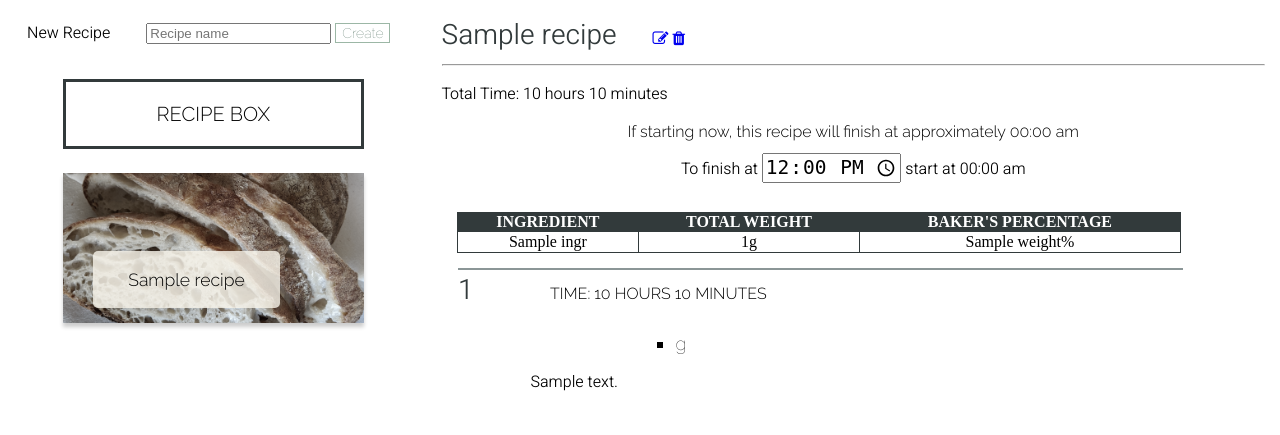
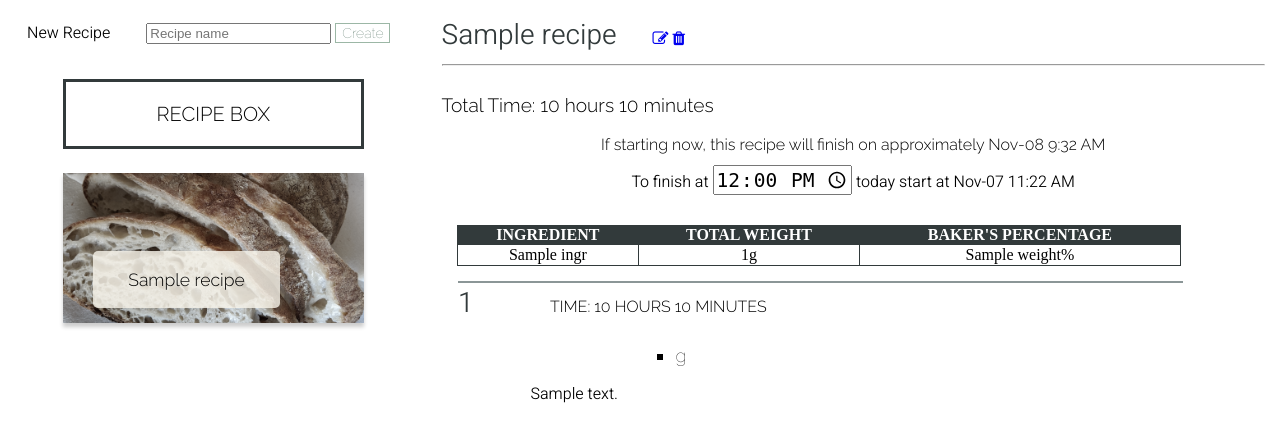
Before and after one commit to kailin-lu/BreadLog, a Flask app: template breadlog/templates/recipes.html in a window 1280 px wide. Shown: the part 60-495 px from the top of the page. Run offline with Flask 2, Linux system fonts and the light colour scheme; tables that the repository leaves empty hold one stand-in row (values such as "Sample post"); the template is opened without the code that fills it: values that come from a table or form of the project are taken from there, most other values are stand-ins (such as "Sample title", 1, 10 or a date in 2020); some libraries are stand-ins or nearby versions.

Commit message:
add some time

```diff
--- a/breadlog/static/js/display_recipe.js
+++ b/breadlog/static/js/display_recipe.js
@@ -2,6 +2,9 @@
 
 // Check that DOM has loaded and add onclick event for recipe names
 document.addEventListener('DOMContentLoaded', () => {
+    // Calculate finish time from now
+    finishTime();
+
     var buttons = document.querySelectorAll('.box-recipe');
     for (var i = 0; i < buttons.length; i++) {
         buttons[i].onclick = function() {
@@ -9,6 +12,11 @@ document.addEventListener('DOMContentLoaded', () => {
             displayRecipe(url);
         };
     }
+
+    // Calculate start time from user input
+    let inputTimeEl = document.querySelector('#input-time');
+    startTime.call(inputTimeEl);
+    inputTimeEl.addEventListener('change', startTime);
 });
 
 function displayRecipe(url) {
@@ -21,7 +29,13 @@ function displayRecipe(url) {
             let total_minutes = parseInt(resdata['total_minutes']);
             let hours = parseInt(total_minutes / 60);
             let minutes = total_minutes % 60;
-            document.querySelector('#total-time').innerText = `Total Time: ${hours} hours ${minutes} minutes`;
+            document.querySelector('#hours').innerText = `${hours}`;
+            document.querySelector('#minutes').innerText = `${minutes}`;
+
+            // Recalculate start and finish times
+            let inputTimeEl = document.querySelector('#input-time');
+            startTime.call(inputTimeEl);
+            finishTime();
 
             // Replace ingredients table
             let ingredientTable = document.getElementById('ingredients-total-edit');
@@ -65,6 +79,25 @@ function displayRecipe(url) {
     });
 }
 
+function finishTime() {
+    let hours = parseInt(document.querySelector('#hours').innerText);
+    let minutes = parseInt(document.querySelector('#minutes').innerText);
+    let now = dayjs();
+    let finish = now.add(hours, 'hours')
+    finish = finish.add(minutes, 'minutes');
+    document.querySelector('#calculated-finish').innerText = `If starting now, this recipe will finish on approximately ${finish.format('MMM-DD h:mm A')}`
+}
+
+
+function startTime() {
+    let val = this.value.split(':');
+    let hours = parseInt(val[0]);
+    let minutes = parseInt(val[1]);
+    let start = dayjs().subtract(hours, 'hours');
+    start = start.subtract(minutes, 'minutes');
+    document.querySelector('#calculated-start').innerText = `today start at ${start.format('MMM-DD h:mm A')}`;
+}
+
 function buildStep(step, stepsDiv) {
     const template = `<div class="display-step" id="display-step-${step['id']}">
                     <h1 class="display-stepnum">${step['step_number']}</h1>
@@ -88,7 +121,6 @@ function addIngredients(step) {
             listEl.append(listItem);
         }
     })
-
 }
 
 // Aggregates ingredients
@@ -114,6 +146,7 @@ function collectIngredients(steps) {
         }
     }
     for (key in ingredients) {
+        ingredients[key] = Number(ingredients[key]).toFixed(1);
         percents[key] = Number(ingredients[key]*100 / flourWeight).toFixed(1);
     }
     return [ingredients, percents];
--- a/breadlog/static/main.css
+++ b/breadlog/static/main.css
@@ -645,14 +645,22 @@ button.step-action:hover {
     text-align: center;
 }
 
-.time-calculator {
+.inline {
     display: inline-block;
+}
+
+.total-time {
+    margin: 0;
+    padding: 0;
+    font-family: 'Raleway';
+    font-size: 1.2em;
 }
 
 .start-time {
     text-align: center;
 }
 
+
 #input-time {
     font-size: 1.5em;
 }
--- a/breadlog/templates/base.html
+++ b/breadlog/templates/base.html
@@ -14,6 +14,7 @@
         <link rel="stylesheet" href="https://fonts.googleapis.com/css?family=Heebo:100,300">
         <link rel="stylesheet" href="https://fonts.googleapis.com/css?family=Raleway:100,300">
         <link rel="stylesheet" href="https://fonts.googleapis.com/css?family=Parisienne">
+        <script src="https://unpkg.com/dayjs@1.8.21/dayjs.min.js"></script>
         {% block script %}{% endblock %}
     </head>
     <body>
--- a/breadlog/templates/recipes.html
+++ b/breadlog/templates/recipes.html
@@ -59,13 +59,21 @@
         <a id="edit-link" class="title-edit" href="{{ url_for('edit_recipe', recipe_id=recipes[0].id) }}"><i class="fa fa-edit"></i></a>
         <a id="delete-link" class="title-edit" href="{{ url_for('delete_recipe', recipe_id=recipes[0].id) }}"><i class="fa fa-trash"></i></a>
         <hr>
-        <p id="total-time">Total Time: {{ hours }} hours {{ minutes }} minutes</p>
+
+        <div class="total-time">
+            <p class="inline" id="total-time">Total Time:</p>
+            <p class="inline" id="hours">{{ hours }}</p>
+            <p class="inline">hours</p>
+            <p class="inline" id="minutes">{{ minutes }}</p>
+            <p class="inline">minutes</p>
+        </div>
+
         <p class="timing-notes" id="calculated-finish">If starting now, this recipe will finish at approximately 00:00 am</p>
 
         <div class="start-time">
-            <p class="time-calculator">To finish at</p>
-            <input class="time-calculator" id="input-time" type="time", value="12:00">
-            <p class="time-calculator" id="calculated-start">start at 00:00 am</p>
+            <p class="inline">To finish at</p>
+            <input class="inline" id="input-time" type="time", value="12:00">
+            <p class="inline" id="calculated-start">today start at 00:00 am</p>
         </div>
 
         <div class="row">
```
